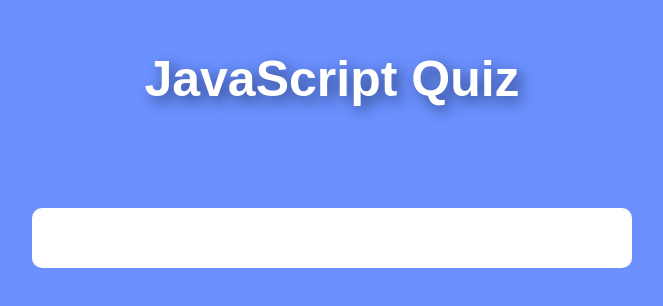
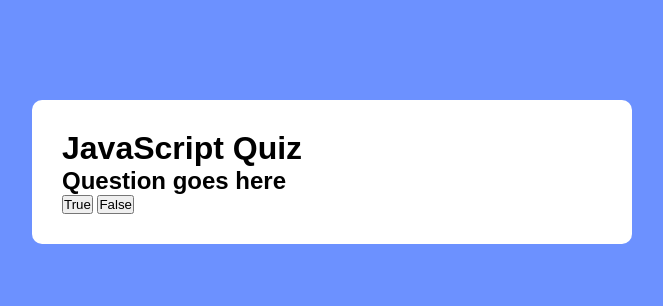
Before and after one commit to MelkerOG/Javascript-Quiz, a plain HTML site: page index.html in a window 1280 px wide. Shown: the whole page, without its empty margins (308-971 px from the left). Drawn offline with Linux system fonts and the light colour scheme; a web font is replaced by a local one.

Commit message:
remade some html structure and css styling

```diff
--- a/index.html
+++ b/index.html
@@ -15,9 +15,16 @@
     <link rel="stylesheet" href="style.css" />
   </head>
   <body>
-    <h1>JavaScript Quiz</h1>
-
-    <div class="app"></div>
+    <div class="app">
+      <h1>JavaScript Quiz</h1>
+      <div class="quiz-question">
+        <h2 id="question">Question goes here</h2>
+        <div id="true-false-btn">
+          <button class="btn">True</button>
+          <button class="btn">False</button>
+        </div>
+      </div>
+    </div>
 
     <script src="index.js"></script>
   </body>
--- a/style.css
+++ b/style.css
@@ -9,14 +9,6 @@ body {
   background: rgb(108, 145, 255);
 }
 
-h1 {
-  text-align: center;
-  margin-top: 50px;
-  font-size: 50px;
-  color: white;
-  text-shadow: 5px 5px 15px rgb(43, 64, 125);
-}
-
 .app {
   background: white;
   width: 90%;
```
